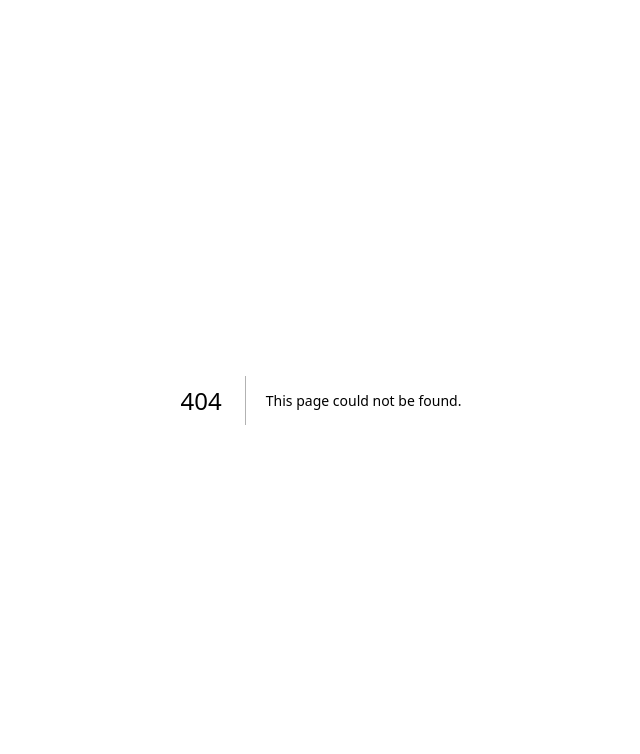
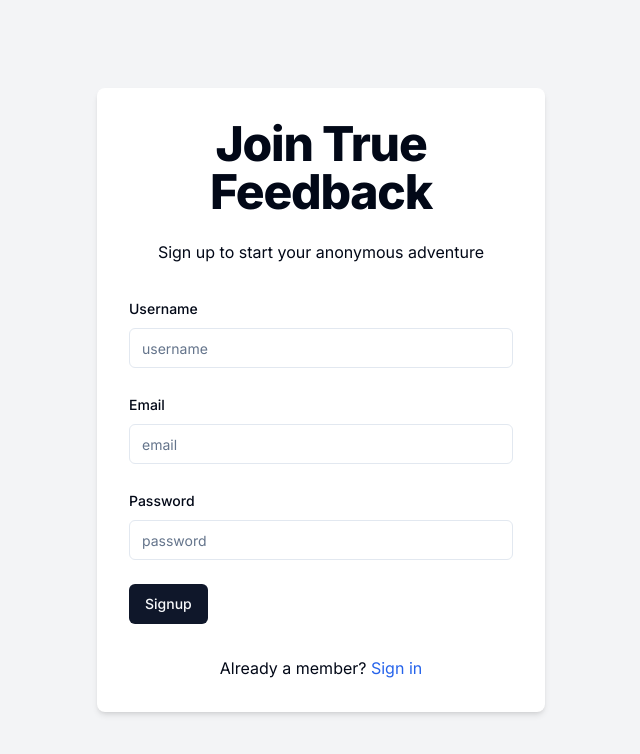
Before and after one commit to 21namanpandey/Mystry_Message, a Next.js app: page /sign-up in a window 1280 px wide. Before the commit this address had no page. Shown: the top 754 px of the page, without its empty margins (319-959 px from the left). Built offline with nearby package versions, Linux system fonts and the light colour scheme.

Commit message:
create signup page

```diff
--- a/src/app/(auth)/sign-in/page.tsx
+++ /dev/null
@@ -1,20 +0,0 @@
-'use client'
-import { useSession, signIn, signOut } from "next-auth/react"
-
-export default function Component() {
-  const { data: session } = useSession()
-  if (session) {
-    return (
-      <>
-        Signed in as {session.user.email} <br />
-        <button onClick={() => signOut()}>Sign out</button>
-      </>
-    )
-  }
-  return (
-    <>
-      Not signed in <br />
-      <button className="bg-orange-500 px-3 py-1 m-4 rounded" onClick={() => signIn()}>Sign in</button>
-    </>
-  )
-}
--- /dev/null
+++ b/src/app/(auth)/sign-up/page.tsx
@@ -0,0 +1,186 @@
+"use client";
+import { zodResolver } from "@hookform/resolvers/zod";
+import { useForm } from "react-hook-form";
+import * as z from "zod";
+import Link from "next/link";
+import { useEffect, useState } from "react";
+import { useDebounceCallback } from "usehooks-ts";
+import { useToast } from "@/components/ui/use-toast";
+import { useRouter } from "next/navigation";
+import { signUpSchema } from "@/schemas/signUpSchema";
+import axios, { AxiosError } from "axios";
+import { ApiResponse } from "@/types/ApiResponse";
+import {
+  Form,
+  FormControl,
+  FormDescription,
+  FormField,
+  FormItem,
+  FormLabel,
+  FormMessage,
+} from "@/components/ui/form";
+import { Input } from "@/components/ui/input";
+import { Button } from "@/components/ui/button";
+import { Loader2 } from "lucide-react";
+
+const page = () => {
+  const [username, setUsername] = useState("");
+  const [usernameMessage, setUsernameMessage] = useState("");
+  const [isSubmitting, setIsSubmitting] = useState(false);
+  const [isCheckingUsername, setIsCheckingUsername] = useState(false);
+
+  const debounced = useDebounceCallback(setUsername, 300);
+  const { toast } = useToast();
+  const router = useRouter();
+
+  // zod implementation
+  const form = useForm<z.infer<typeof signUpSchema>>({
+    resolver: zodResolver(signUpSchema),
+    defaultValues: {
+      username: "",
+      email: "",
+      password: "",
+    },
+  });
+
+  useEffect(() => {
+    const checkUsernameUnique = async () => {
+      if (username) {
+        setIsCheckingUsername(true);
+        setUsername("");
+        try {
+          const response = await axios.get(
+            `/api/check-username-unique?username=${username}`
+          );
+          let message = response.data.message;
+          setUsernameMessage(message);
+        } catch (error) {
+          const axiosError = error as AxiosError<ApiResponse>;
+          setUsernameMessage(
+            axiosError.response?.data.message ?? "Error checking username"
+          );
+        } finally {
+          setIsCheckingUsername(false);
+        }
+      }
+    };
+    checkUsernameUnique();
+  }, [username]);
+
+  const onSubmit = async (data: z.infer<typeof signUpSchema>) => {
+    setIsSubmitting(true);
+    try {
+      const response = await axios.post<ApiResponse>("/api/sign-up", data);
+      toast({
+        title: "Success",
+        description: response.data.message,
+      });
+      router.replace(`/verify/${username}`);
+      setIsSubmitting(false);
+    } catch (error) {
+      console.error("Error in signup of user", error);
+      const axiosError = error as AxiosError<ApiResponse>;
+      let errorMessage = axiosError.response?.data.message;
+      toast({
+        title: "Signup failed",
+        description: errorMessage,
+        variant: "destructive",
+      });
+      setIsSubmitting(false);
+    }
+  };
+
+  return (
+    <div className="flex justify-center items-center min-h-screen bg-gray-100">
+      <div className="w-full max-w-md p-8 space-y-8 bg-white rounded-lg shadow-md">
+        <div className="text-center">
+          <h1 className="text-4xl font-extrabold tracking-tight lg:text-5xl mb-6">
+            Join True Feedback
+          </h1>
+          <p className="mb-4">Sign up to start your anonymous adventure</p>
+        </div>
+        <Form {...form}>
+          <form onSubmit={form.handleSubmit(onSubmit)} className="space-y-6">
+            <FormField
+              name="username"
+              control={form.control}
+              render={({ field }) => (
+                <FormItem>
+                  <FormLabel>Username</FormLabel>
+                  <FormControl>
+                    <Input
+                      placeholder="username"
+                      {...field}
+                      onChange={(e) => {
+                        field.onChange(e);
+                        debounced(e.target.value);
+                      }}
+                    />
+                  </FormControl>
+                  {isCheckingUsername && <Loader2 className="animate-spin" />}
+                  {!isCheckingUsername && usernameMessage && (
+                    <p
+                      className={`text-sm ${
+                        usernameMessage === "Username is unique"
+                          ? "text-green-500"
+                          : "text-red-500"
+                      }`}
+                    >
+                      {usernameMessage}
+                    </p>
+                  )}
+                  <FormMessage />
+                </FormItem>
+              )}
+            />
+            <FormField
+              name="email"
+              control={form.control}
+              render={({ field }) => (
+                <FormItem>
+                  <FormLabel>Email</FormLabel>
+                  <FormControl>
+                    <Input placeholder="email" {...field} />
+                  </FormControl>
+                  <FormMessage />
+                </FormItem>
+              )}
+            />
+            <FormField
+              name="password"
+              control={form.control}
+              render={({ field }) => (
+                <FormItem>
+                  <FormLabel>Password</FormLabel>
+                  <FormControl>
+                    <Input type="password" placeholder="password" {...field} />
+                  </FormControl>
+                  <FormMessage />
+                </FormItem>
+              )}
+            />
+            <Button type="submit" disabled={isSubmitting}>
+              {isSubmitting ? (
+                <>
+                  <Loader2 className="mr-2 h-4 w-4 animate-spin" /> Please wait
+                </>
+              ) : (
+                "Signup"
+              )}
+            </Button>
+          </form>
+        </Form>
+        <div className="text-center mt-4">
+          <p>
+            Already a member?{" "}
+            <Link href="/sign-in" className="text-blue-600 hover:text-blue-800">
+              Sign in
+            </Link>
+          </p>
+        </div>
+      </div>
+    </div>
+  );
+};
+
+export default page;
```
